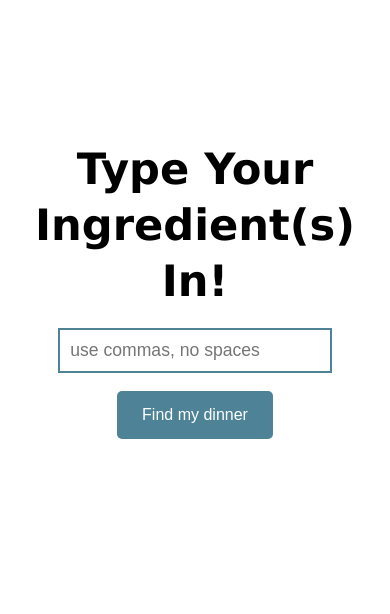
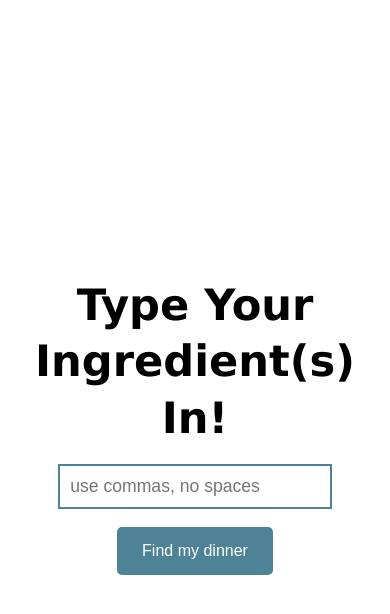
Before and after one commit to AllTwos/meal-app, a React (Create React App) app in the folder client/: page / in a window 390 px wide. Shown: the top 614 px of the page. Built offline with nearby package versions, Linux system fonts and the light colour scheme.

Commit message:
css work

```diff
--- a/client/src/css/styles.css
+++ b/client/src/css/styles.css
@@ -73,7 +73,7 @@ a {
 /* Search */
 
 .search {
-  height: 70vh;
+  height: 100vh;
   display: flex;
   justify-content: center;
   align-items: center;
@@ -167,10 +167,6 @@ a {
     margin: 18px;
   }
 
-  .search button {
-    margin-bottom: 1.2rem;
-  }
-
   .search h1 {
     font-size: 2.7rem;
   }
```
